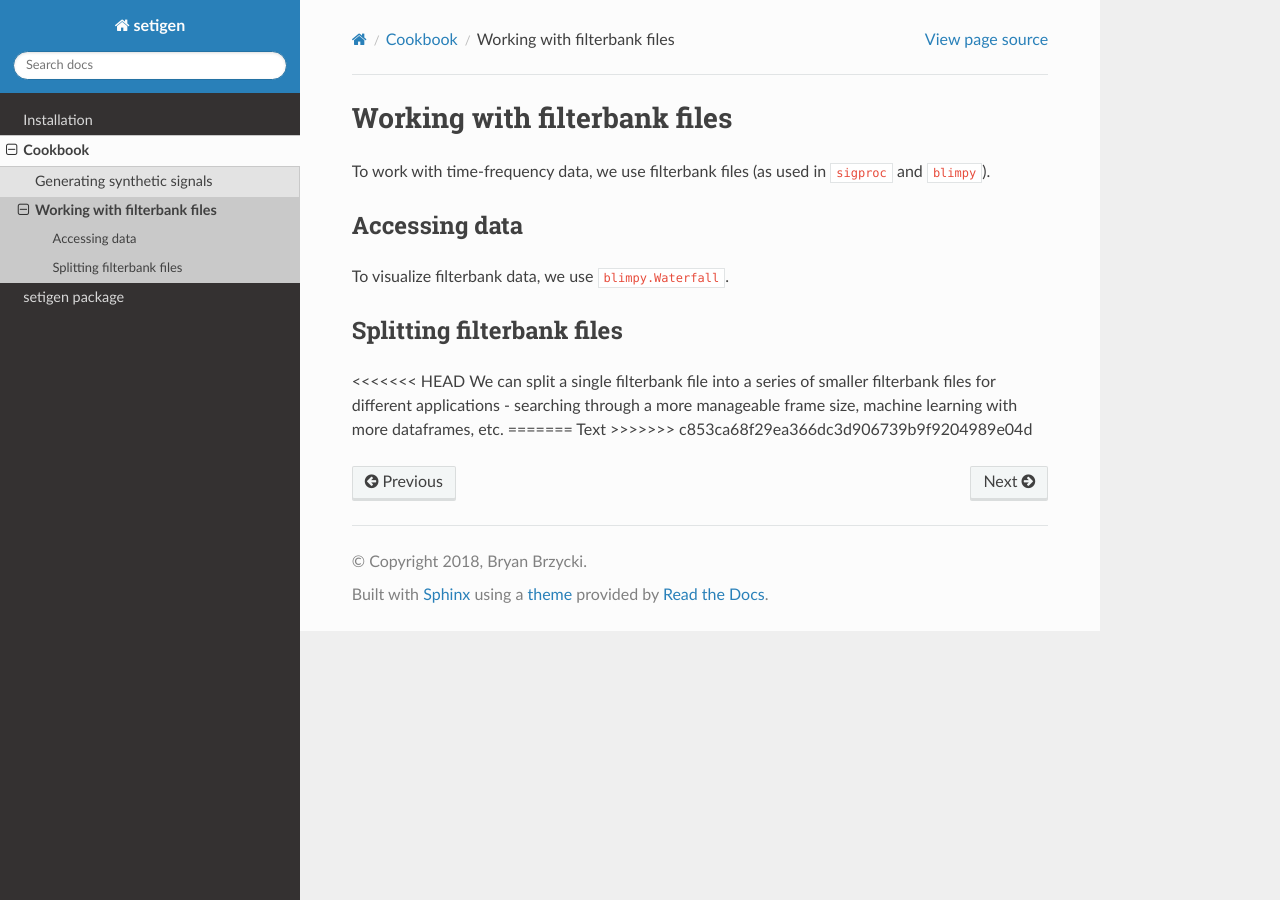
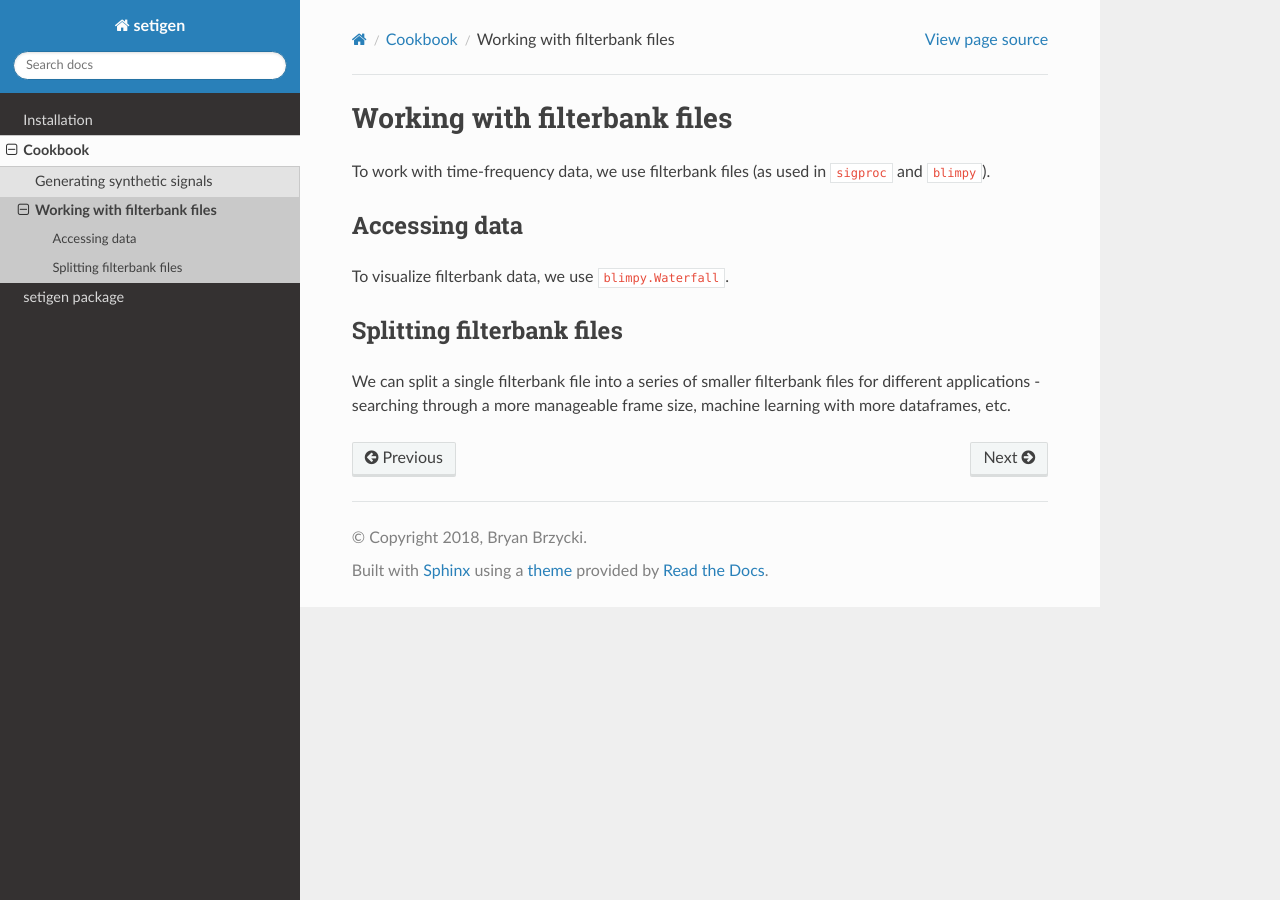
Before and after one commit to bbrzycki/setigen, a Sphinx documentation site: the page built from doc/source/cookbook/filterbank.rst, in a window 1280 px wide. Built offline with Sphinx 7.4.7 and the Read the Docs theme 2.0.0, drawn with Linux system fonts in a browser that asks for light colours.

Commit message:
Remove merge markers

```diff
--- a/doc/source/cookbook/filterbank.rst
+++ b/doc/source/cookbook/filterbank.rst
@@ -17,10 +17,6 @@ To visualize filterbank data, we use ``blimpy.Waterfall``.
 Splitting filterbank files
 --------------------------
 
-<<<<<<< HEAD
 We can split a single filterbank file into a series of smaller filterbank files
 for different applications - searching through a more manageable frame size,
 machine learning with more dataframes, etc.
-=======
-Text
->>>>>>> c853ca68f29ea366dc3d906739b9f9204989e04d
```
